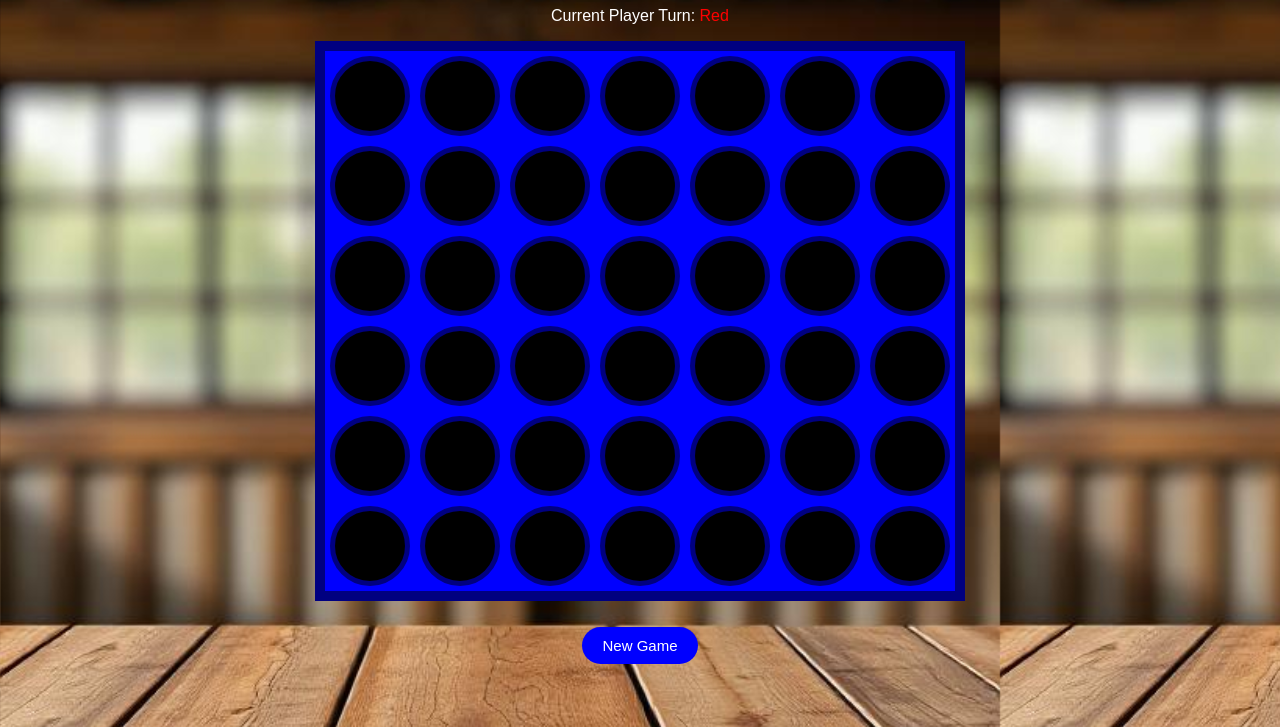
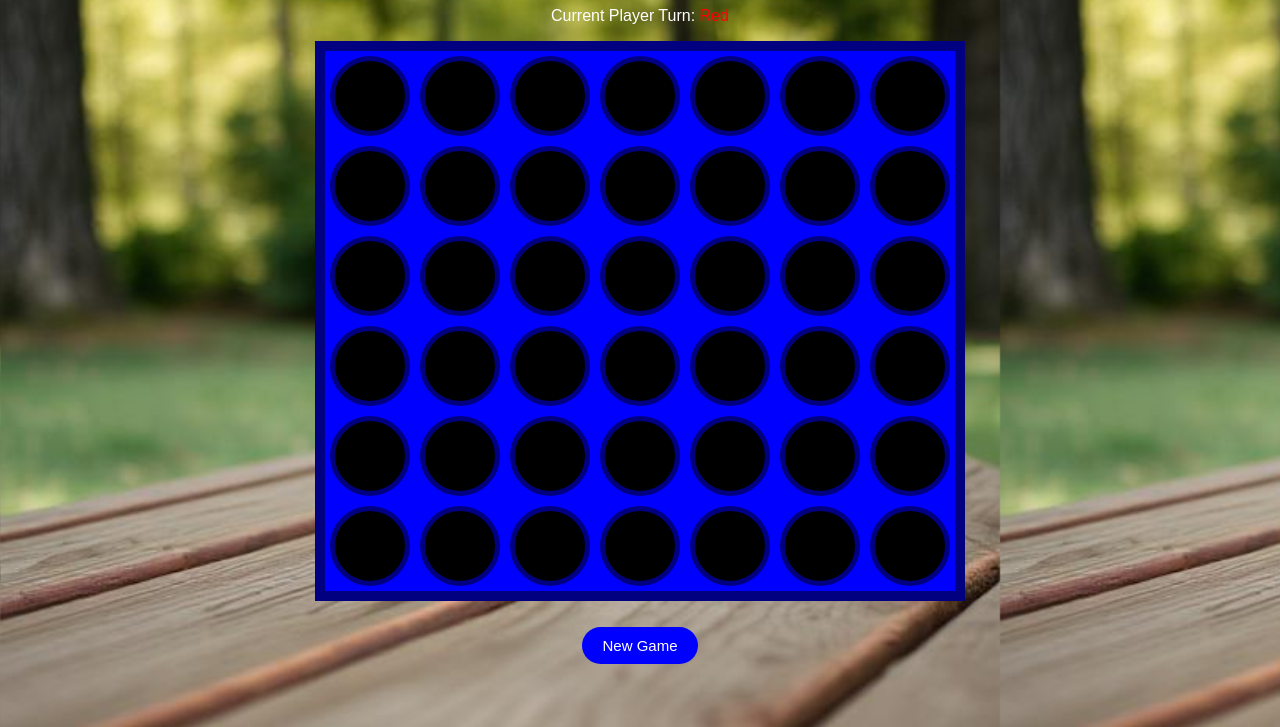
Before and after one commit to austin-13/austin-13.github.io, a plain HTML site: page game/connect4.html in a window 1280 px wide. Shown: the part 73-800 px from the top of the page. Drawn offline with Linux system fonts and the light colour scheme.

Commit message:
change background

```diff
--- a/game/connect4.css
+++ b/game/connect4.css
@@ -1,7 +1,7 @@
 body {
     font-family: Chalkduster, fantasy;
     text-align: center;
-    background-image: url(images/woodentable.png);
+    background-image: url(images/table.png);
     background-size: 1000px, 1000px, auto;
 }
 h1 {
```
